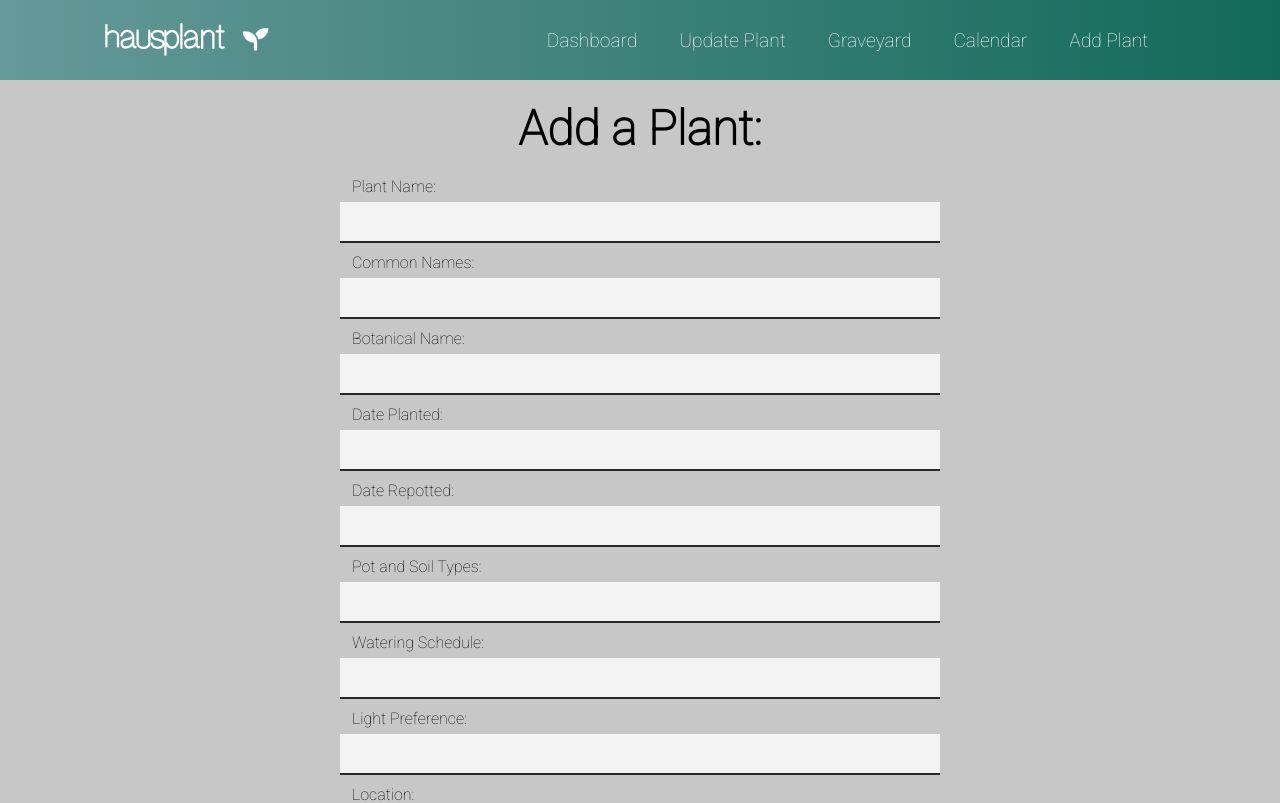
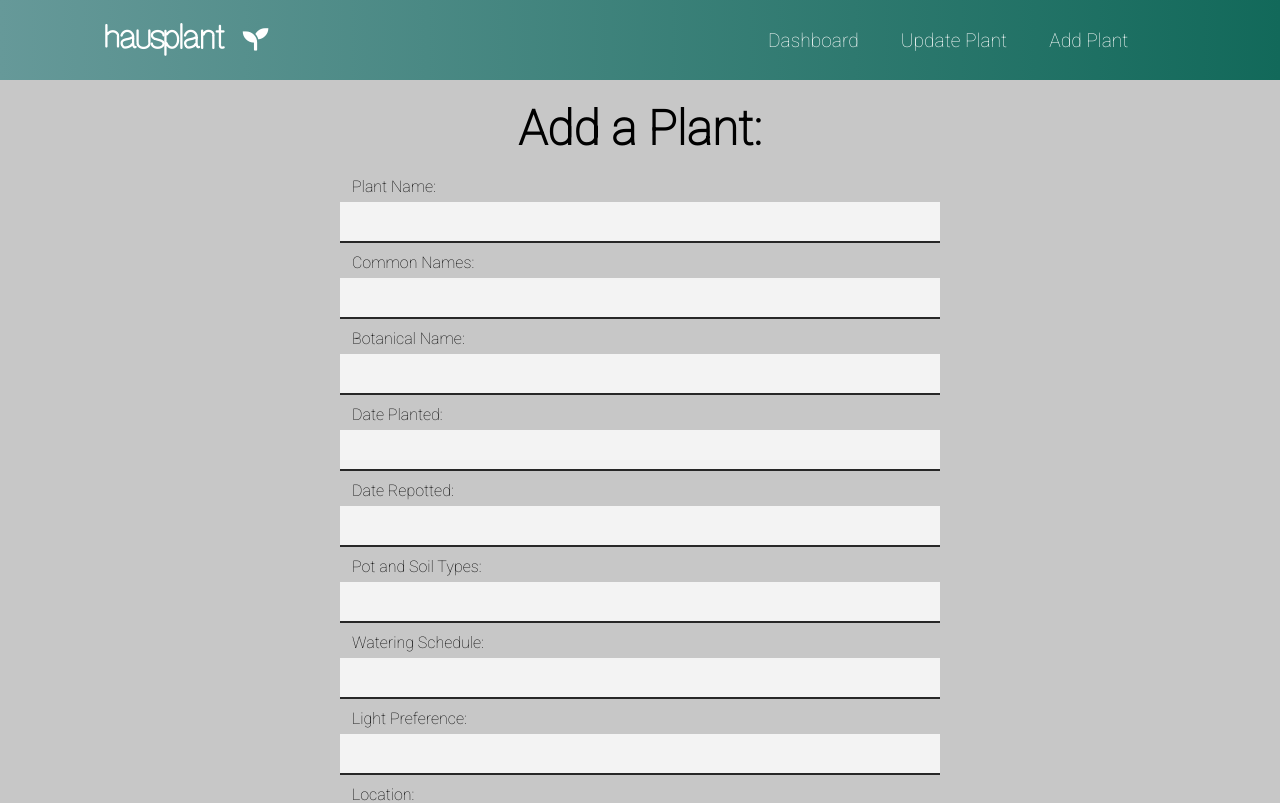
Before and after one commit to ashgonzales/hausplant, a React (Create React App) app in the folder hausplant/: page /addplant in a window 1280 px wide. Shown: the top 803 px of the page. Built offline with nearby package versions, Linux system fonts and the light colour scheme; no server answers.

Commit message:
Info div sits underneath Post-It

```diff
--- a/hausplant/src/components/Navbar/NavbarItems.jsx
+++ b/hausplant/src/components/Navbar/NavbarItems.jsx
@@ -9,16 +9,16 @@ export const NavbarItems = [
     url: '/update',
     class: 'navbar-links'
   },
-  {
-    title: "Graveyard",
-    url: '/graveyard',
-    class: 'navbar-links'
-  },
-  {
-    title: "Calendar",
-    url: '/calendar',
-    class: 'navbar-links'
-  },
+  // {
+  //   title: "Graveyard",
+  //   url: '/graveyard',
+  //   class: 'navbar-links'
+  // },
+  // {
+  //   title: "Calendar",
+  //   url: '/calendar',
+  //   class: 'navbar-links'
+  // },
   {
     title: "Add Plant",
     url: '/addplant',
--- a/hausplant/src/components/PlantDetails.css
+++ b/hausplant/src/components/PlantDetails.css
@@ -25,9 +25,12 @@ img {
   display: flex;
 }
 
+.first-row {
+  display: flex;
+}
+
 .main-wrapper {
   margin: 20px 20px;
-  display: flex;
 }
 
 .image-div {
@@ -35,7 +38,7 @@ img {
 }
 
 .info-wrapper {
-	margin: 60px auto 0 auto;
+  margin: 0 auto;
 }
 
 .note-wrap {
--- a/hausplant/src/components/PlantDetails.jsx
+++ b/hausplant/src/components/PlantDetails.jsx
@@ -42,6 +42,7 @@ function PlantDetails(props) {
 
   return (
     <div key={id} className="main-wrapper">
+      <div classname="first-row">
         <div className="image-div">
           <img
             src={image}
@@ -52,13 +53,14 @@ function PlantDetails(props) {
             <h3>{name}</h3>
             <h6 style={{fontStyle:'italic'}}>({botanicalName})</h6>
         </div>
+      </div>
       <div key="more-info" className="info-wrapper">
         <h4>Common Names: {commonNames}</h4>
         <p>Date Planted: {datePlanted}</p>
         <p>Date Repotted: {dateRepotted}</p>
         <p>Pot & Soil Type: {potAndSoil}</p>
-        <p>Watering Schedule:{watering}</p>
-        <p>Light Preference:{lighting}</p>
+        <p>Watering Schedule: {watering}</p>
+        <p>Light Preference: {lighting}</p>
         <p>Location: {location}</p>
         <p>Common Problems: {commonProblems}</p>
         <button><a href={careGuide}>Read More</a></button>
```
Lines whose indentation alone changed are shown as unchanged.
